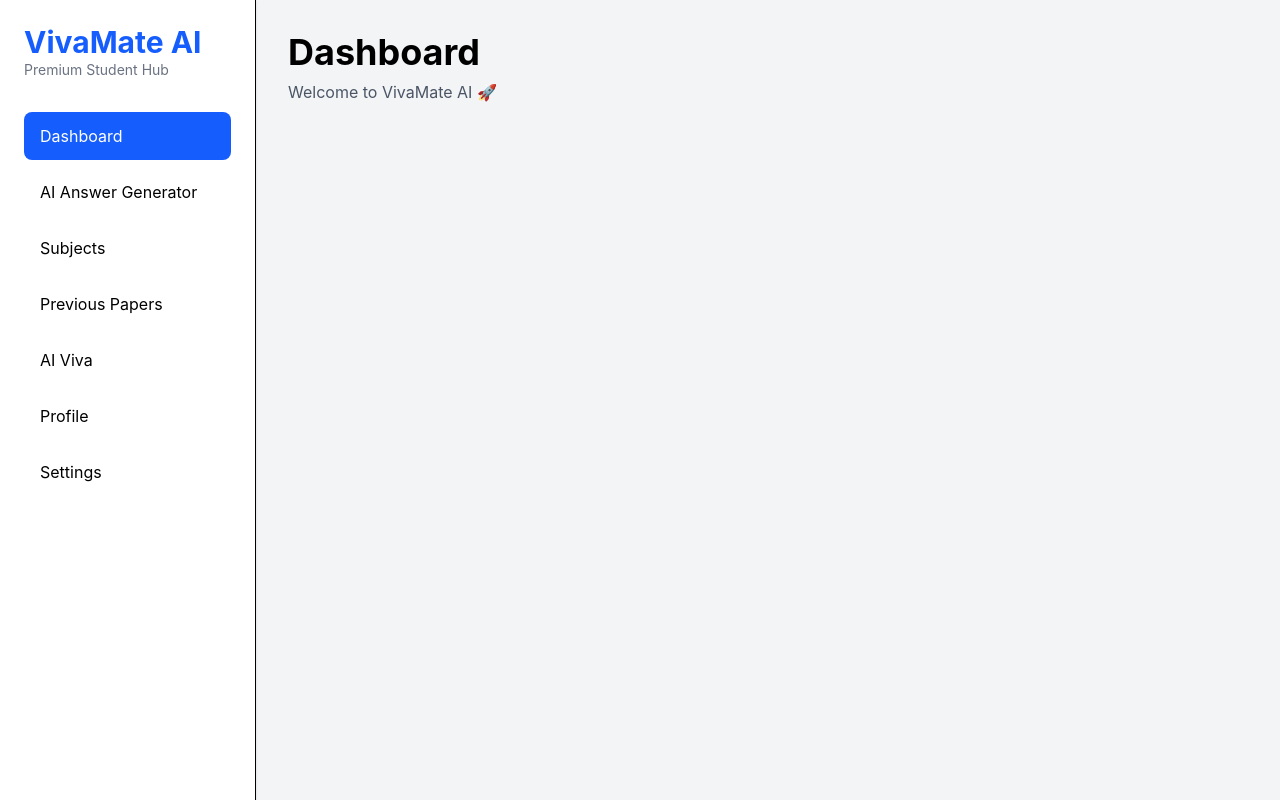
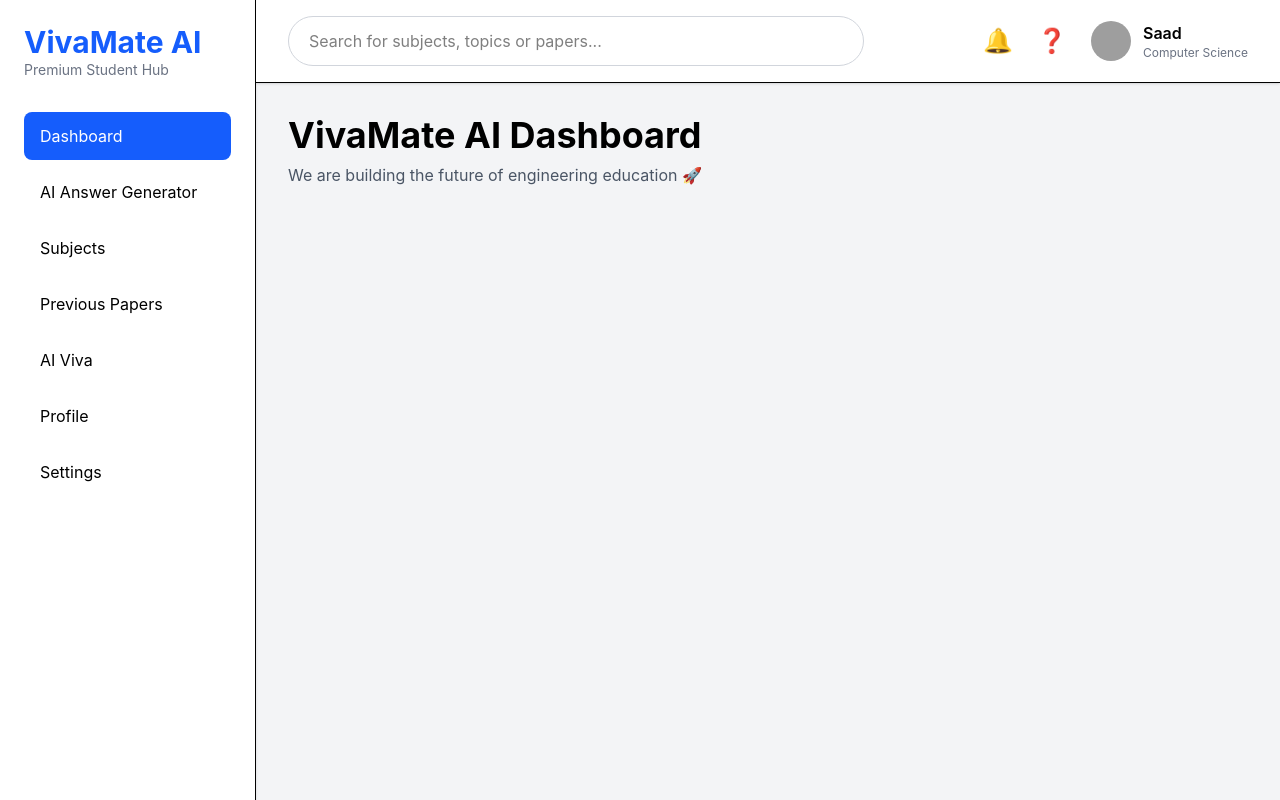
Before and after one commit to madanapallishaikmohammedsaad-star/vivamate-ai, a React app in the folder frontend/: page /dashboard in a window 1280 px wide. Built offline with nearby package versions, Linux system fonts and the light colour scheme; grey boxes are pictures that could not be loaded; the HTML template or start-up script is replaced by a standard one.

Commit message:
Thu, Jul 16, 2026, 9:59 PM +05:30

```diff
--- a/frontend/src/pages/Dashboard.jsx
+++ b/frontend/src/pages/Dashboard.jsx
@@ -1,19 +1,24 @@
 import Sidebar from "../components/Sidebar";
+import Navbar from "../components/Navbar";
 
 export default function Dashboard() {
   return (
-    <div className="flex min-h-screen bg-gray-100">
+    <div className="flex h-screen bg-gray-100">
       <Sidebar />
+
+      <div className="flex-1 flex flex-col">
+        <Navbar />
 
         <main className="flex-1 p-8">
           <h1 className="text-4xl font-bold">
-          Dashboard
+            VivaMate AI Dashboard
           </h1>
 
           <p className="text-gray-600 mt-2">
-          Welcome to VivaMate AI 🚀
+            We are building the future of engineering education 🚀
           </p>
         </main>
       </div>
+    </div>
   );
 }
```
Lines whose indentation alone changed are shown as unchanged.
